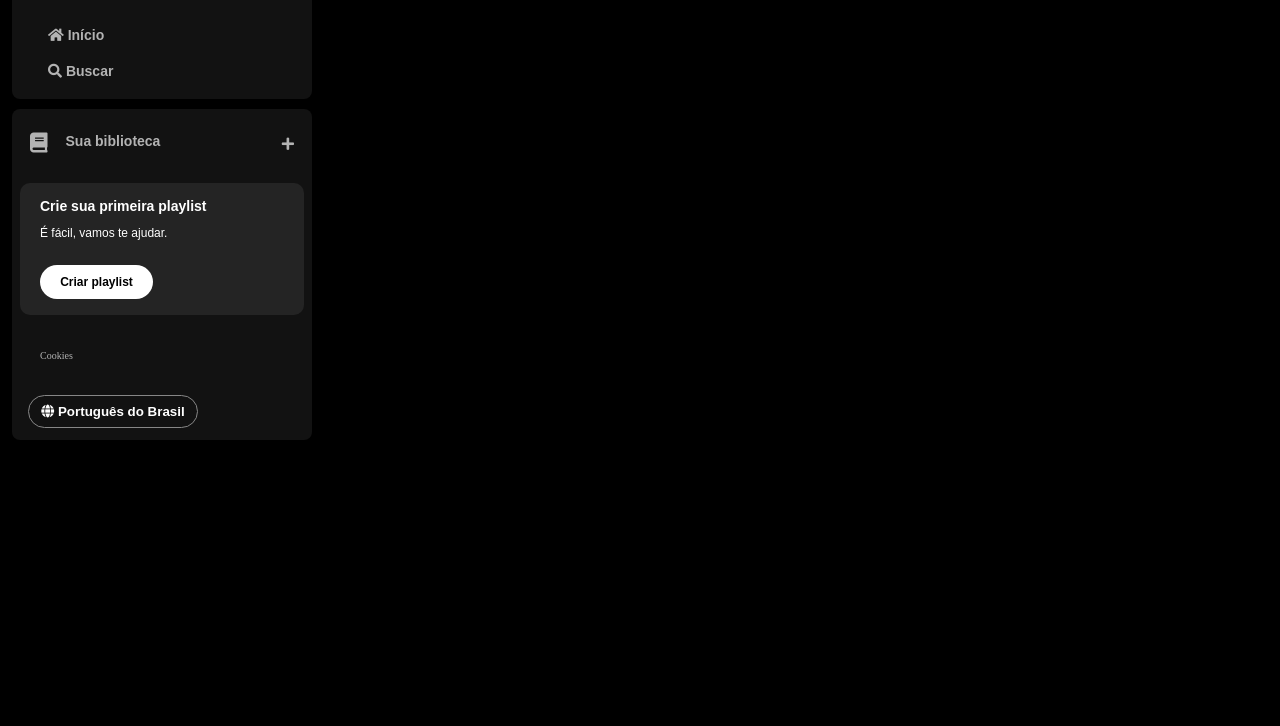
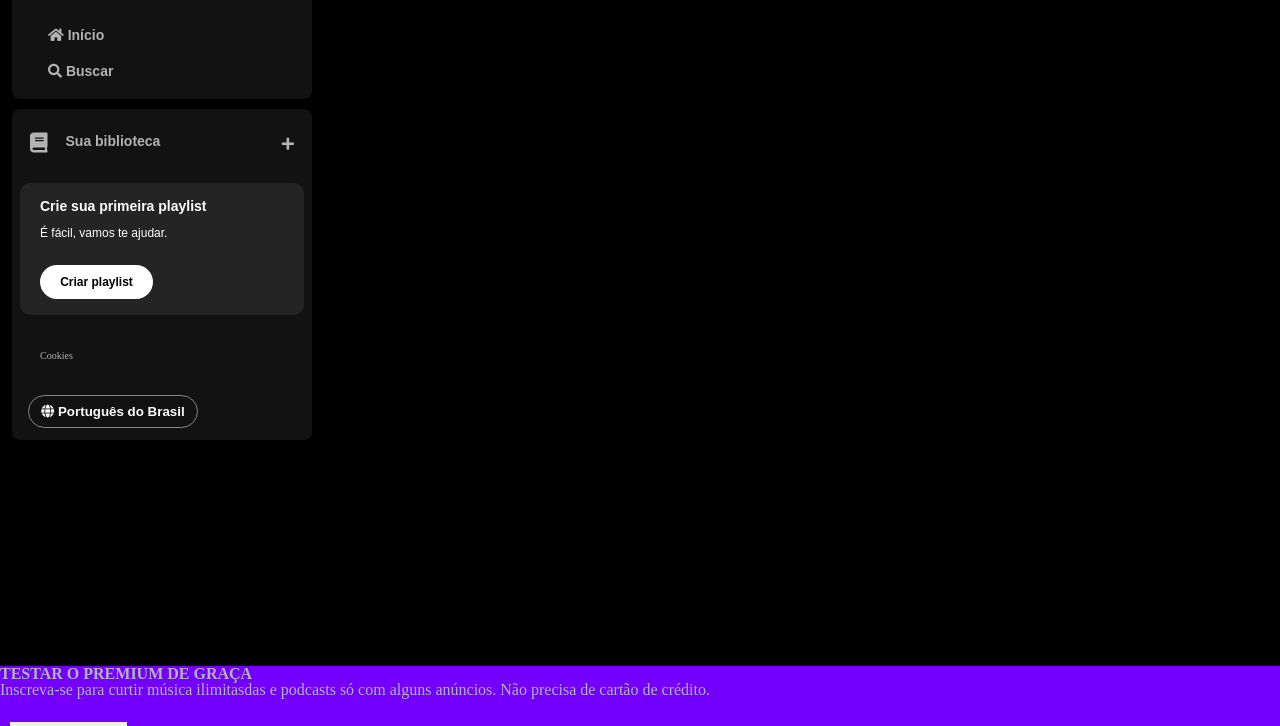
Before and after one commit to cleber795/Alura, a plain HTML site: page spotfy-imersao-alura/index.html in a window 1280 px wide. Shown: the part 74-800 px from the top of the page. Drawn offline with Linux system fonts and the light colour scheme.

Commit message:
desafio-aula-02
Não consegui concluir sem ver o código

```diff
--- a/spotfy-imersao-alura/index.html
+++ b/spotfy-imersao-alura/index.html
@@ -65,7 +65,16 @@
                 </button>
             </div>
         </div>
-        <!--Aula 03-->
     </div>
+    <!--Desafio Aula 02-->
+        <footer class="baseboard">
+            <h2>TESTAR O PREMIUM DE GRAÇA</h2>
+            <span>Inscreva-se para curtir música ilimitasdas e podcasts só com alguns anúncios. Não precisa de cartão de crédito.</span>
+            <div class="baseboard__button">
+                <button class="baseboard__button__content">
+                    <span>Inscreva-se grátis</span>
+                </button>
+            </div>
+        </footer>
 </body>
 </html>
--- a/spotfy-imersao-alura/style.css
+++ b/spotfy-imersao-alura/style.css
@@ -167,3 +167,17 @@
 }
 
 /*Aula 03*/
+.baseboard {
+    background-color: rgb(115, 0, 255);
+    background-size: 100%;
+    background-position: 0% 100%;
+    height: 60px;
+    position: fixed;
+    bottom: 0;
+    width: 100%;
+    color: #b3b3b3;
+  }
+
+  .baseboard .baseboard__button{
+    margin: 24px 10px;
+  }
```
